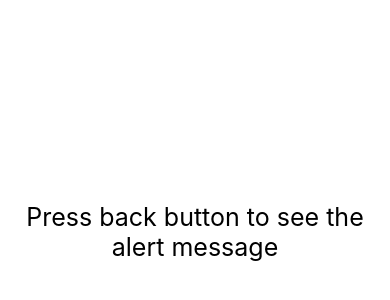
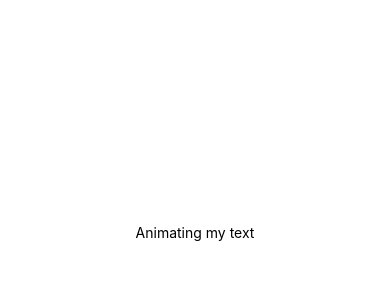
Before and after one commit to rajibola/WeeklyTask, a React Native app: screen / in a window 390 px wide. Shown: the part 190-490 px from the top of the page. Built offline with nearby package versions, Linux system fonts and the light colour scheme.

Commit message:
created text animation in task 4

```diff
--- a/App.js
+++ b/App.js
@@ -1,32 +1,20 @@
 import React, { Component } from "react";
-import { StyleSheet, Text, View, BackHandler, Alert } from "react-native";
+import { StyleSheet, View, Animated } from "react-native";
 
 export default class App extends Component {
-  componentWillMount() {
-    BackHandler.addEventListener("hardwareBackPress", this.onBackPress);
-  }
-  componentWillUnmount() {
-    BackHandler.removeEventListener("hardwareBackPress", this.onBackPress);
-  }
+  render() {
+    const position = new Animated.ValueXY({ x: 500, y: 0 });
 
-  onBackPress = () => {
-    Alert.alert(
-      "Exit from App",
-      "Do you want to exit from App",
-      [
-        { text: "Yes", onPress: () => BackHandler.exitApp() },
-        { text: "No", onPress: () => console.log("No Pressed") },
-      ],
-      { cancelable: false }
-    );
-  };
+    Animated.timing(position, {
+      toValue: { x: 0, y: 0 },
+      duration: 4000,
+    }).start();
 
-  render() {
     return (
       <View style={styles.container}>
-        <Text style={styles.text}>
-          Press back button to see the alert message
-        </Text>
+        <Animated.Text style={{ transform: [{ translateX: position.x }] }}>
+          Animating my text
+        </Animated.Text>
       </View>
     );
   }
@@ -39,6 +27,4 @@ const styles = StyleSheet.create({
     justifyContent: "center",
     alignItems: "center",
   },
-
-  text: { fontSize: 25, textAlign: "center " },
 });
```
Also changed, not shown: WeeklyTask/Task2/App.js (+2 -5 lines).
